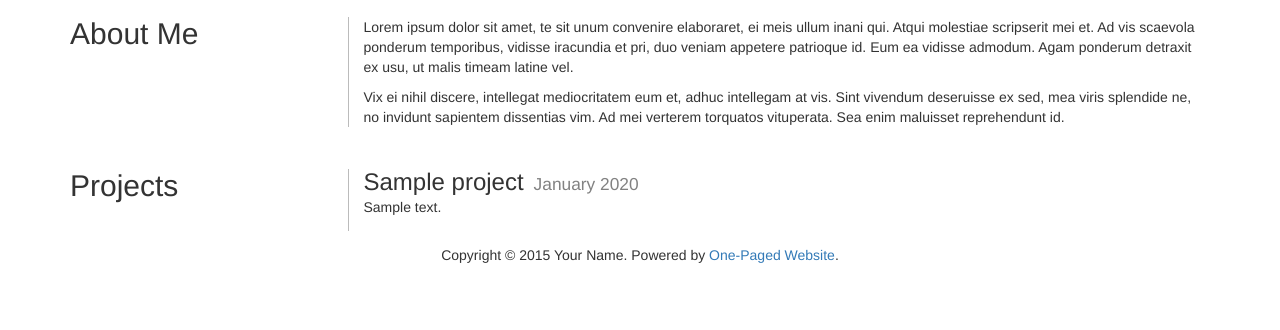
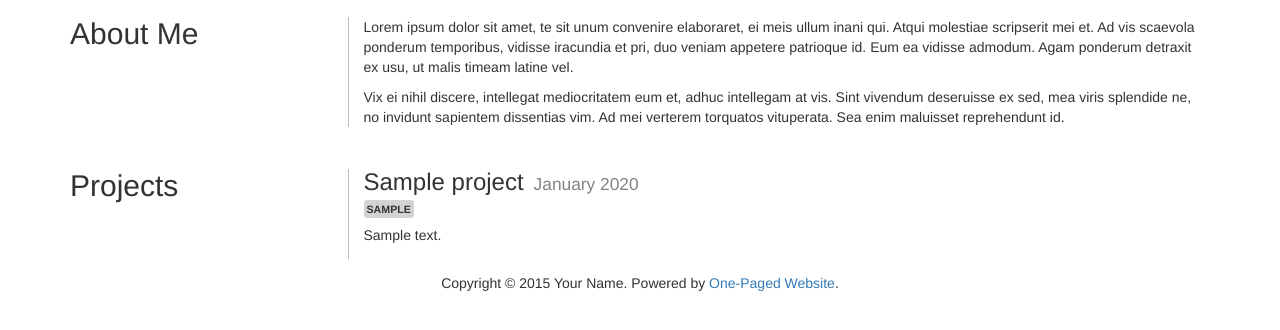
Before and after one commit to ipavl/OnePagedWebsite-jinja, a Flask app: page / in a window 1280 px wide. Shown: the part 225-555 px from the top of the page. Run offline with Flask 2, Linux system fonts and the light colour scheme; tables that the repository leaves empty hold one stand-in row (values such as "Sample post"); some libraries are stand-ins or nearby versions.

Commit message:
Add project tags
A simple comma-separated list is used to store the values as we aren't
going to be filtering projects by tags.

```diff
--- a/app.py
+++ b/app.py
@@ -18,6 +18,7 @@ class Project(db.Model):
     id = Column(Integer, primary_key=True)
     title = Column(Text, unique=False)
     date = Column(Text, unique=False)
+    tags = Column(Text, unique=True)
     description = Column(Text, unique=False)
 
 db.create_all()
@@ -26,6 +27,7 @@ db.create_all()
 @app.route('/')
 def index():
     projects = Project.query.all()
+    print(projects)
     return render_template('index.html',
                            site_title=site_title,
                            site_tagline=site_tagline,
@@ -39,5 +41,13 @@ def filter_project_date(s):
     """
     return datetime.strptime(s, '%Y-%m-%d').strftime('%B %Y')
 
+
+@app.template_filter('splitcomma')
+def split_by_comma(s):
+    """
+    Splits a comma-delimited string.
+    """
+    return s.strip().split(",")
+
 if __name__ == '__main__':
     app.run()
--- a/static/css/style.css
+++ b/static/css/style.css
@@ -87,8 +87,23 @@ p:last-of-type {
     display: inline;
 }
 
-.project .meta span {
+.project .meta .date {
     margin-left: 10px;
     font-size: 13pt;
     color: #828282;
 }
+
+.project .tags {
+    margin-top: 0.1em;
+    margin-bottom: 0.5em;
+}
+
+.project .tag {
+    background-color: lightgray;
+    padding: 3px;
+    margin-right: 5px;
+    border-radius: 3px;
+    text-transform: uppercase;
+    font-size: 8pt;
+    font-weight: 600;
+}
--- a/templates/index.html
+++ b/templates/index.html
@@ -60,6 +60,10 @@
                                 <h3 class="title">{{ project.title }}</h3><span class="date">{{ project.date | projectdate}}</span>
                             </div>
 
+                            <div class="tags">
+                                {% for tag in project.tags | splitcomma %}<span class="tag">{{ tag }}</span>{% endfor %}
+                            </div>
+
                             <p class="description">{{ project.description }}</p>
                         </div>
                     </div>
```
